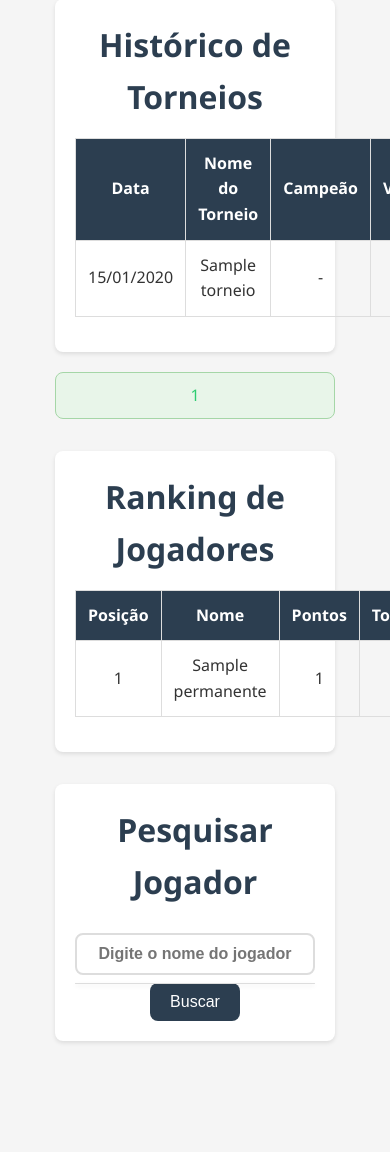
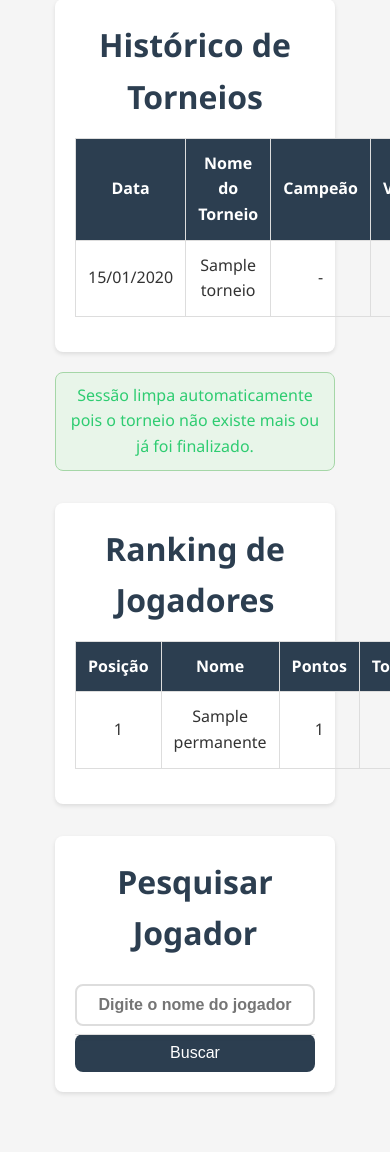
Before and after one commit to fndcf/rei-da-praia, a Flask app: page / in a window 390 px wide; the page is wider, and only the part inside the window is pictured. Shown: the part 529-1681 px from the top of that part. Before the commit the page ends 1572 px from the top of that part, so only its background shows below. Run offline with Flask 3, Linux system fonts and the light colour scheme; the visitor is signed in with stand-in values (Sample User, id 1); tables that the repository leaves empty hold one stand-in row (values such as "Sample post").

Commit message:
adicao da opcao de cancelar apos sortear um grupo e de continuar o torneio atual caso saia da pagina

```diff
--- a/routes/main.py
+++ b/routes/main.py
@@ -28,6 +28,24 @@ def home():
 
     # Buscar todos os torneios, ordenados pelo mais recente
     torneios = Torneio.query.order_by(Torneio.data_criacao.desc()).all()
+
+    # Verificar se há um torneio em andamento na sessão e se ele ainda existe no banco de dados
+    torneio_em_andamento = False
+    torneio_id_sessao = session.get('torneio_id')
+
+    if torneio_id_sessao:
+        # Verificar se o torneio existe e não está finalizado
+        torneio_atual = Torneio.query.get(torneio_id_sessao)
+        if torneio_atual and not torneio_atual.finalizado:
+            torneio_em_andamento = True
+        else:
+            # Se o torneio não existe mais ou está finalizado, limpar a sessão
+            current_app.logger.warning(
+                f"Torneio ID {torneio_id_sessao} não encontrado ou já finalizado. Limpando sessão."
+            )
+            for key in ['torneio_id', 'grupos', 'confrontos', 'jogadores', 'valores_salvos', 'nome_torneio']:
+                session.pop(key, None)
+            session['sucesso_validacao'] = "Sessão limpa automaticamente pois o torneio não existe mais ou já foi finalizado."
 
     # Para cada torneio, recuperar campeões e vice-campeões
     for torneio in torneios:
@@ -73,7 +91,8 @@ def home():
                           torneios=torneios,
                           ranking_jogadores=ranking_jogadores,
                           erro_validacao=erro_validacao,
-                          sucesso_validacao=sucesso_validacao)
+                          sucesso_validacao=sucesso_validacao,
+                          torneio_em_andamento=torneio_em_andamento)  # Nova variável
 
 @bp.route('/novo-torneio')
 def novo_torneio():
@@ -82,6 +101,28 @@ def novo_torneio():
         session.setdefault('valores_salvos', {})
         modos_validos = ['20j', '24j', '28j', '32j']
         modo_atual = session.get('modo_torneio', '28j')
+
+        # Verificar se existe um torneio em andamento
+        torneio_id = session.get('torneio_id')
+        torneio_em_andamento = False
+        nome_torneio = ""
+
+        if torneio_id:
+            # Buscar informações do torneio
+            torneio = Torneio.query.get(torneio_id)
+            if torneio and not torneio.finalizado:
+                torneio_em_andamento = True
+                nome_torneio = torneio.nome
+                # Salvar o nome do torneio na sessão para uso no formulário
+                session['nome_torneio'] = nome_torneio
+            else:
+                # Se o torneio não existe mais ou está finalizado, limpar a sessão
+                current_app.logger.warning(
+                    f"Torneio ID {torneio_id} não encontrado ou já finalizado. Limpando sessão."
+                )
+                for key in ['torneio_id', 'grupos', 'confrontos', 'jogadores', 'valores_salvos', 'nome_torneio']:
+                    session.pop(key, None)
+                # Não exibir mensagem aqui para evitar confusão ao entrar na página
 
         # Validação do modo
         if modo_atual not in modos_validos:
@@ -114,6 +155,9 @@ def novo_torneio():
                 f"Erro de validação exibido: {erro_validacao}"
             )
 
+        # Obter mensagem de sucesso (não remover da sessão ainda)
+        sucesso_validacao = session.get('sucesso_validacao')
+
         # Log antes do render
         current_app.logger.debug(
             f"Renderizando novo-torneio | "
@@ -128,6 +172,9 @@ def novo_torneio():
             valores_salvos=session.get('valores_salvos', {}),
             modo_torneio=modo_atual,
             erro_validacao=erro_validacao,  # Passar o erro para o template
+            sucesso_validacao=sucesso_validacao,  # Passar mensagem de sucesso
+            torneio_em_andamento=torneio_em_andamento,  # Nova variável
+            nome_torneio=nome_torneio,  # Nova variável
             modos_disponiveis=[
                 {'value': '20j', 'text': '20 Jogadores (5 grupos de 4)'},
                 {'value': '24j', 'text': '24 Jogadores (6 grupos de 4)'},
--- a/static/style.css
+++ b/static/style.css
@@ -852,3 +852,72 @@ margin-bottom: 1rem;
 .card-header {
   position: relative;
 }
+/* Adicionar ao final do arquivo static/style.css */
+
+/* Estilos para elementos desabilitados */
+button:disabled,
+select:disabled,
+textarea:disabled,
+input:disabled {
+  background-color: #f8f9fa;
+  color: #6c757d;
+  cursor: not-allowed;
+  opacity: 0.65;
+}
+
+.alert {
+  padding: 12px 15px;
+  margin-bottom: 1rem;
+  border: 1px solid transparent;
+  border-radius: var(--border-radius);
+}
+
+.alert-warning {
+  color: #856404;
+  background-color: #fff3cd;
+  border-color: #ffeeba;
+}
+
+.alert-info {
+  color: #0c5460;
+  background-color: #d1ecf1;
+  border-color: #bee5eb;
+}
+
+/* Outros ajustes visuais */
+.card {
+  transition: all 0.3s ease;
+}
+
+.bg-light {
+  background-color: #f8f9fa !important;
+}
+/* Adicionar ao final do arquivo static/style.css */
+
+/* Estilos para layout flexbox */
+.d-flex {
+  display: flex;
+}
+
+.justify-content-center {
+  justify-content: center;
+}
+
+.ml-2 {
+  margin-left: 0.5rem;
+}
+
+.mr-2 {
+  margin-right: 0.5rem;
+}
+
+/* Ajustes para responsividade em dispositivos pequenos */
+@media (max-width: 576px) {
+  .d-flex {
+    flex-direction: column;
+  }
+
+  .ml-2, .mr-2 {
+    margin: 0.5rem 0;
+  }
+}
--- a/templates/campeoes.html
+++ b/templates/campeoes.html
@@ -40,8 +40,8 @@
             </div>
 
             <div class="mt-5">
-                <a href="{{ url_for('playoffs.home_page') }}" class="btn btn-lg btn-primary mr-3">
-                    Pagina Inicial
+                <a href="{{ url_for('main.home') }}" class="btn btn-lg btn-primary mr-3">
+                    Página Inicial
                 </a>
             </div>
         </div>
--- a/templates/home.html
+++ b/templates/home.html
@@ -7,11 +7,22 @@
             <h1 class="display-4 mb-4">🏆 Bem-vindo ao Torneio Rei da Praia! 🏆</h1>
 
             <!-- Destaque para botão Novo Torneio -->
-            <div class="card mb-5 p-4 bg-warning-subtle shadow">
+            <div class="card mb-5 p-4 {% if torneio_em_andamento %}bg-light{% else %}bg-warning-subtle{% endif %} shadow">
                 <h2 class="mb-3">Iniciar um Novo Torneio</h2>
+                {% if torneio_em_andamento %}
+                <div class="alert alert-warning">
+                    <strong>Atenção!</strong> Existe um torneio em andamento. Finalize ou cancele o torneio atual antes de iniciar um novo.
+                </div>
+                <div class="d-flex justify-content-center">
+                    <form action="{{ url_for('main.novo_torneio') }}" method="get" class="mr-2">
+                        <button type="submit" class="btn btn-lg btn-success px-5 py-2 fs-4">Continuar Torneio Atual</button>
+                    </form>
+                </div>
+                {% else %}
                 <form action="{{ url_for('main.novo_torneio') }}" method="get">
                     <button type="submit" class="btn btn-lg btn-success px-5 py-2 fs-4">Novo Torneio</button>
                 </form>
+                {% endif %}
             </div>
 
             <!-- Histórico de Torneios -->
```
Also changed, not shown: routes/groups.py (+9 -0 lines), routes/playoffs.py (+41 -0 lines), templates/fase_eliminatoria.html (+11 -22 lines), templates/sorteio-grupos.html (+67 -21 lines).
